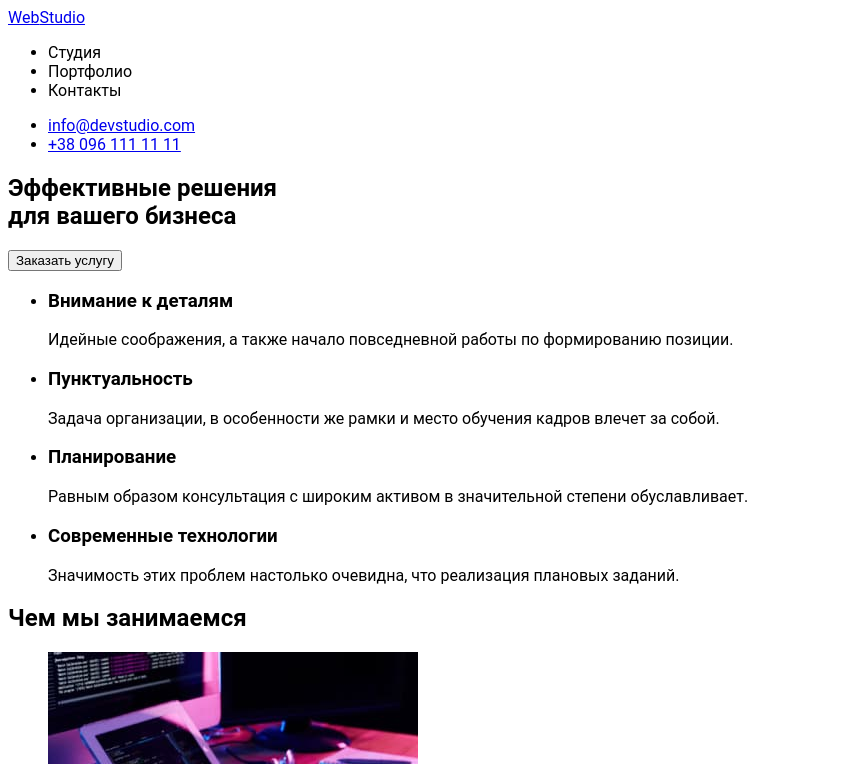
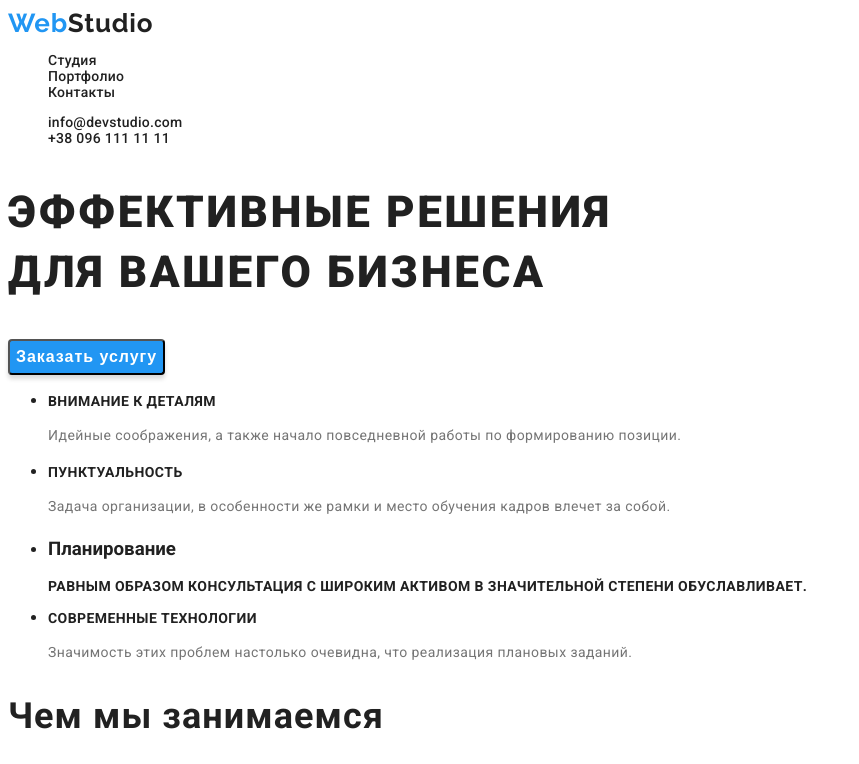
Before and after one commit to Vladimir-Shane/goit-markup-hw-02, a plain HTML site: page index.html in a window 1280 px wide. Shown: the top 764 px of the page, without its empty margins (0-859 px from the left). Drawn offline with Linux system fonts and the light colour scheme.

Commit message:
Main page CSS

```diff
--- a/css/styles.css
+++ b/css/styles.css
@@ -1,7 +1,8 @@
 body {
-    font-family: 'Roboto','Arial', sans-serif;
+    font-family: 'Roboto', sans-serif;
+    color: var(--main-text-color);
 }
-/* variables */
+/* ========VARIABLES======== */
 :root {
     --brand-color: #2196F3;
     --main-text-color: #212121;
@@ -9,8 +10,122 @@ body {
     --main-background-color: #FFFFFF;
     --additional-background-color: #F5F4FA;
 }
-/* navigation */
-.list-nav-item {
 
+/* ========COMPONENTS======== */
+.link {
+    text-decoration: none;
+    color: var(--main-text-color);
 }
-/* sections */
+.list {
+    list-style: none;
+}
+.section-title {
+font-weight: 700;
+font-size: 36px;
+line-height: 42px;
+letter-spacing: 0.03em;
+color: var(--main-text-color);
+}
+/* ========END COMPONENTS======== */
+
+/* ========HEADER======== */
+.logo {
+    font-family: Raleway, sans-serif;
+    font-weight: 700;
+    font-size: 26px;
+    line-height: 1.19;
+    letter-spacing: 0.03em;
+    color: var(--main-text-color);
+    cursor: pointer;
+}
+.logo-part {
+    color: var(--brand-color);
+}
+.list-nav,
+.contacts {
+    font-weight: 500;
+    font-size: 14px;
+    line-height: 1.14;
+    letter-spacing: 0.02em;
+}
+.list-nav-link:hover,
+.list-nav-link:focus {
+    color:var(--brand-color);
+}
+.contacts-mail-link:hover,
+.contacts-mail-link:focus {
+    color:var(--brand-color);
+}
+.contacts-tel-link:hover,
+.contacts-tel-link:focus {
+    color:var(--brand-color);
+}
+/* ========END HEADER======== */
+
+/* ========HERO======== */
+.hero-title {
+font-weight: 900;
+font-size: 44px;
+line-height: 1.36;
+letter-spacing: 0.06em;
+text-transform: uppercase;
+}
+.hero-button {
+font-weight: 700;
+font-size: 16px;
+line-height: 1.87;
+text-align: center;
+letter-spacing: 0.06em;
+background: var(--brand-color);
+box-shadow: 0px 4px 4px rgba(0, 0, 0, 0.15);
+border-radius: 4px;
+color: var(--main-background-color);
+cursor: pointer;
+}
+/* ========END HERO======== */
+
+/* ========ADVANTAGES======== */
+.advantages-title {
+font-weight: 700;
+font-size: 14px;
+line-height: 1.14;
+letter-spacing: 0.03em;
+text-transform: uppercase;
+color: var(--main-text-color);
+}
+.advantages-content {
+font-size: 14px;
+line-height: 1.71;
+letter-spacing: 0.03em;
+color: var(--additional-text-color);
+}
+/* ======== END ADVANTAGES======== */
+
+/* ========TEAM======== */
+.team-title {
+font-weight: 500;
+font-size: 16px;
+line-height: 1.19;
+letter-spacing: 0.03em;
+color: var(--main-text-color);
+}
+.team-description {
+font-size: 16px;
+line-height: 1.19;
+letter-spacing: 0.03em;
+color: var(--additional-text-color);
+}
+/* ========END TEAM======== */
+
+/* ========FOOTER======== */
+.footer-link {
+font-size: 14px;
+font-style: normal;
+line-height: 1.71;
+letter-spacing: 0.03em;
+}
+.footer-link:hover,
+.footer-link:focus {
+    color:var(--brand-color);
+}
+/* ========END FOOTER======== */
--- a/index.html
+++ b/index.html
@@ -5,60 +5,62 @@
     <meta http-equiv="X-UA-Compatible" content="IE=edge">
     <meta name="viewport" content="width=device-width, initial-scale=1.0">
     <title>Студия</title>
+    <link rel="preconnect" href="https://fonts.gstatic.com">
+    <link href="https://fonts.googleapis.com/css2?family=Raleway:wght@700&family=Roboto:wght@400;500;700;900&display=swap" rel="stylesheet">
     <link rel="stylesheet" href="./css/styles.css">
 </head>
 <body>
-  <header>
+  <header class="head">
     <nav>
-        <a href="/"><span>Web</span>Studio</a>
-    <ul class="list-nav">
-        <li class="list-nav-item">Студия</li>
-        <li class="list-nav-item">Портфолио</li>
-        <li class="list-nav-item">Контакты</li>
+        <a class= "logo link" href="/"><span class="logo-part">Web</span>Studio</a>
+    <ul class="list-nav list">
+        <li class="list-nav-item"><a class="list-nav-link link" href="#">Студия</a></li>
+        <li class="list-nav-item"><a class="list-nav-link link" href="#">Портфолио</a></li>
+        <li class="list-nav-item"><a class="list-nav-link link" href="#">Контакты</a></li>
     </ul>
     </nav>
-    <ul>
-    <li><a href="mailto:info@devstudio.com">info@devstudio.com</a></li>
-    <li><a href="tel:+380961111111">+38 096 111 11 11</a></li>
+    <ul class="contacts list">
+    <li class="contacts-mail"><a class="contacts-mail-link link" href="mailto:info@devstudio.com">info@devstudio.com</a></li>
+    <li class="contacts-tel"><a class="contacts-tel-link link" href="tel:+380961111111">+38 096 111 11 11</a></li>
     </ul>
   </header>
   <main>
-<div>
-    <section>
-    <h1>Эффективные решения<br> для вашего бизнеса</h1>
-    <button type="button">Заказать услугу</button>
+    <div>
+    <section class="hero-section">
+    <h1 class="hero-title">Эффективные решения<br> для вашего бизнеса</h1>
+    <button class="hero-button" type="button">Заказать услугу</button>
     </section>
-</div>
-<section>
+    </div>
+<section class="advantages">
     <ul>
         <li>
-            <h3>Внимание к деталям</h3>
-            <p>
+            <h3 class="advantages-title">Внимание к деталям</h3>
+            <p class="advantages-content">
                 Идейные соображения, а также начало повседневной работы по формированию позиции.
             </p>
         </li>
         <li>
-            <h3>Пунктуальность</h3>
-            <p>
+            <h3 class="advantages-title">Пунктуальность</h3>
+            <p class="advantages-content">
                 Задача организации, в особенности же рамки и место обучения кадров влечет за собой.
             </p>
         </li>
         <li>
-            <h3>Планирование</h3>
-            <p>
+            <h3 class="advantages-header">Планирование</h3>
+            <p class="advantages-title">
                 Равным образом консультация с широким активом в значительной степени обуславливает.
             </p>
         </li>
         <li>
-            <h3>Современные технологии</h3>
-            <p>
+            <h3 class="advantages-title">Современные технологии</h3>
+            <p class="advantages-content">
                 Значимость этих проблем настолько очевидна, что реализация плановых заданий.
             </p>
         </li>
     </ul>
 </section>
 <section>
-    <h2>Чем мы занимаемся</h2>
+    <h2 class="section-title">Чем мы занимаемся</h2>
     <ul>
         <li>
             <img src="./images/activities/box1.jpg" alt="Написание программного кода" width="370" height="294">
@@ -71,39 +73,41 @@
         </li>
     </ul>
 </section>
-<section>
-    <h2>Наша команда</h2>
+<!-- ========TEAM======== -->
+<section class="team">
+    <h2 class="section-title">Наша команда</h2>
     <ul>
         <li>
-            <img src="./images/team/igor-demyanenko.jpg" alt="Игорь Демьяненко" width="270" height="260">
-            <h3>Игорь Демьяненко</h3>
-            <p lang="en">Product Designer</p>
+            <img class="team-img" src="./images/team/igor-demyanenko.jpg" alt="Игорь Демьяненко" width="270" height="260">
+            <h3 class="team-title">Игорь Демьяненко</h3>
+            <p class="team-description" lang="en">Product Designer</p>
         </li>
         <li>
-            <img src="./images/team/olga-repina.jpg" alt="Ольга Репина" width="270" height="260">
-            <h3>Ольга Репина</h3>
-            <p lang="en">Frontend Developer</p>
+            <img class="team-img" src="./images/team/olga-repina.jpg" alt="Ольга Репина" width="270" height="260">
+            <h3 class="team-title">Ольга Репина</h3>
+            <p class="team-description" lang="en">Frontend Developer</p>
         </li>
         <li>
-            <img src="./images/team/nicolay-tarasov.jpg" alt="Николай Тарасов" width="270" height="260">
-            <h3>Николай Тарасов</h3>
-            <p lang="en">Marketing</p>
+            <img class="team-img" src="./images/team/nicolay-tarasov.jpg" alt="Николай Тарасов" width="270" height="260">
+            <h3 class="team-title">Николай Тарасов</h3>
+            <p class="team-description" lang="en">Marketing</p>
         </li>
         <li>
-            <img src="./images/team/mihail-ermakov.jpg" alt="Михаил Ермаков" width="270" height="260">
-            <h3>Михаил Ермаков</h3>
-            <p lang="en">UI Designer</p>
+            <img class="team-img" src="./images/team/mihail-ermakov.jpg" alt="Михаил Ермаков" width="270" height="260">
+            <h3 class="team-title">Михаил Ермаков</h3>
+            <p class="team-description" lang="en">UI Designer</p>
         </li>
     </ul>
 </section>
   </main>
-  <footer>
-    <a href="/">WebStudio</a>
+  <!-- ========FOOTER======== -->
+  <footer class="footer">
+    <a class="logo link" href="/"><span class="logo-part">Web</span>Studio</a>
     <address >
         <ul>
-        <li><a href="https://goo.gl/maps/XbboEhRKCto5ykin6" target="_blank" rel="noopener noreferrer">г. Киев, пр-т Леси Украинки, 26</a></li>
-        <li><a href="mailto:info@example.com">info@example.com</a></li>
-        <li><a href="tel:+380991111111">+38 099 111 11 11</a></li>
+        <li><a class="footer-link link" href="https://goo.gl/maps/XbboEhRKCto5ykin6" target="_blank" rel="noopener noreferrer">г. Киев, пр-т Леси Украинки, 26</a></li>
+        <li><a class="footer-link link" href="mailto:info@example.com">info@example.com</a></li>
+        <li><a class="footer-link link" href="tel:+380991111111">+38 099 111 11 11</a></li>
         </ul>
     </address>
   </footer>
```
